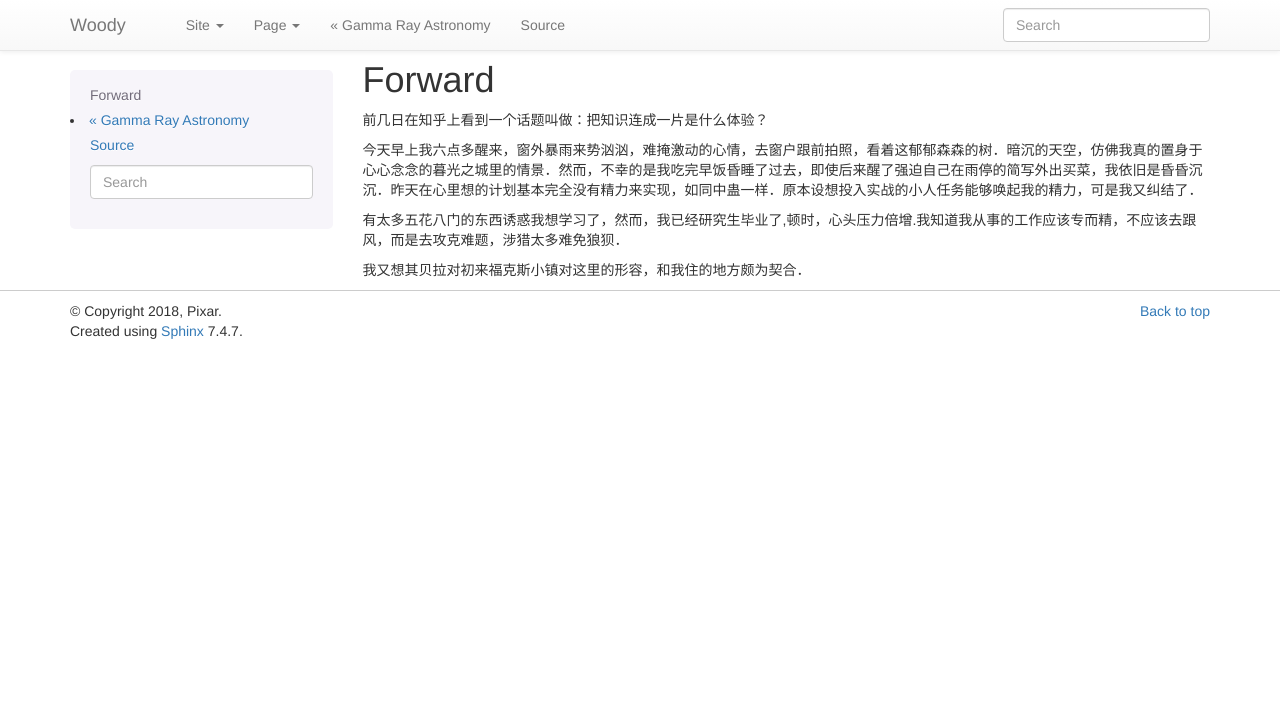
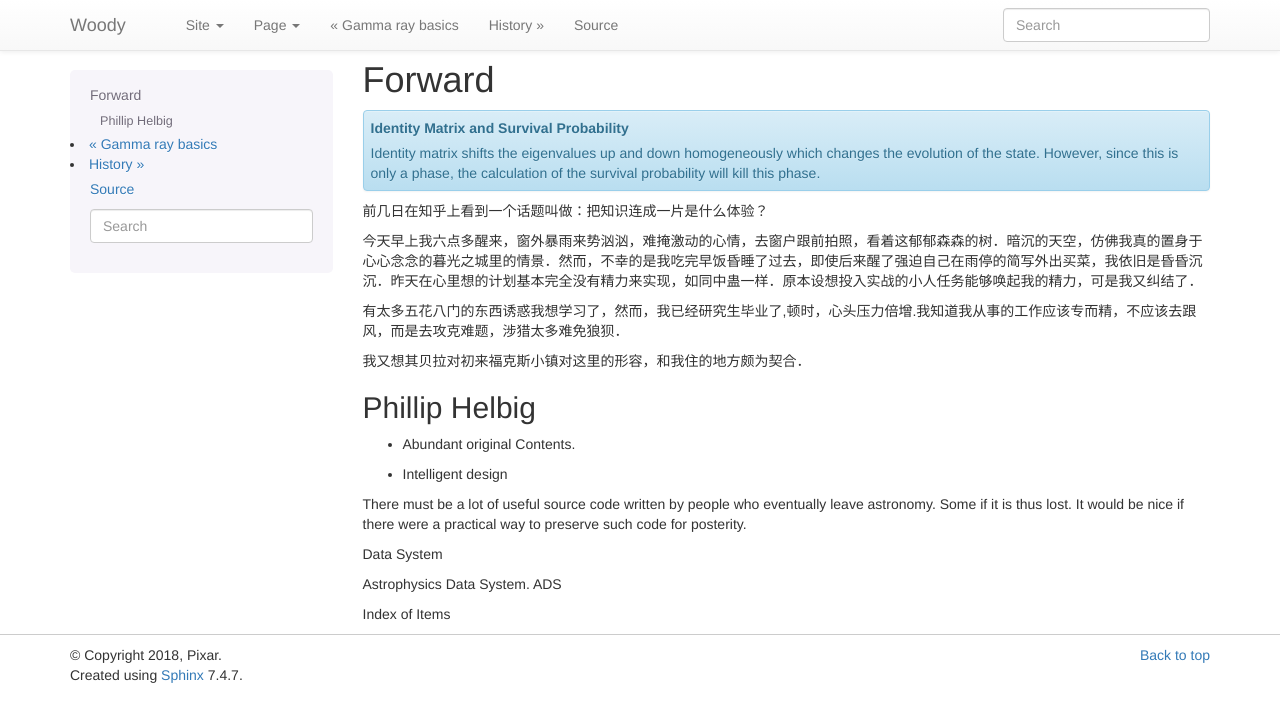
Before and after one commit to ComplicatedPhenomenon/Note_in_rST, a Sphinx documentation site: the page built from source/monkey/forward.rst, in a window 1280 px wide. Shown: the top 722 px of the page. Built offline with Sphinx 7.4.7, drawn with Linux system fonts in a browser that asks for light colours.

Commit message:
"Adjust structure"

```diff
--- a/source/core/index.rst
+++ b/source/core/index.rst
@@ -16,7 +16,7 @@ Contents:
    vegas.rst
 
 Indices and tables
-==================
+---------------------
 
 * :ref:`genindex`
 * :ref:`modindex`
--- a/source/forward.rst
+++ b/source/monkey/forward.rst
@@ -1,5 +1,9 @@
 Forward
 ==============
+.. admonition:: Identity Matrix and Survival Probability
+   :class: note
+
+   Identity matrix shifts the eigenvalues up and down homogeneously which changes the evolution of the state. However, since this is only a phase, the calculation of the survival probability will kill this phase.
 
 前几日在知乎上看到一个话题叫做：把知识连成一片是什么体验？
 
@@ -9,3 +13,18 @@ Forward
 有太多五花八门的东西诱惑我想学习了，然而，我已经研究生毕业了,顿时，心头压力倍增.我知道我从事的工作应该专而精，不应该去跟风，而是去攻克难题，涉猎太多难免狼狈．
 
 我又想其贝拉对初来福克斯小镇对这里的形容，和我住的地方颇为契合．
+
+Phillip Helbig
+---------------
+* Abundant original Contents.
+* Intelligent design
+
+There must be a lot of useful source code written by people who eventually leave astronomy. Some if it is thus lost. It would be nice if there were a practical way to preserve such code for posterity.
+
+
+
+Data System
+
+Astrophysics Data System. ADS
+
+Index of Items
```
Also changed, not shown: README.md (+3 -1 lines), source/index.rst (+7 -11 lines), source/monkey/ASCL.rst (added, +18 -0 lines), source/monkey/history.rst (added, +33 -0 lines), source/monkey/index.rst (added, +14 -0 lines), source/monkey/literature.rst (added, +36 -0 lines), source/monkey/questions.rst (added, +17 -0 lines), source/monkey/researchbranch.rst (renamed from source/axion.rst, +1 -85 lines).
